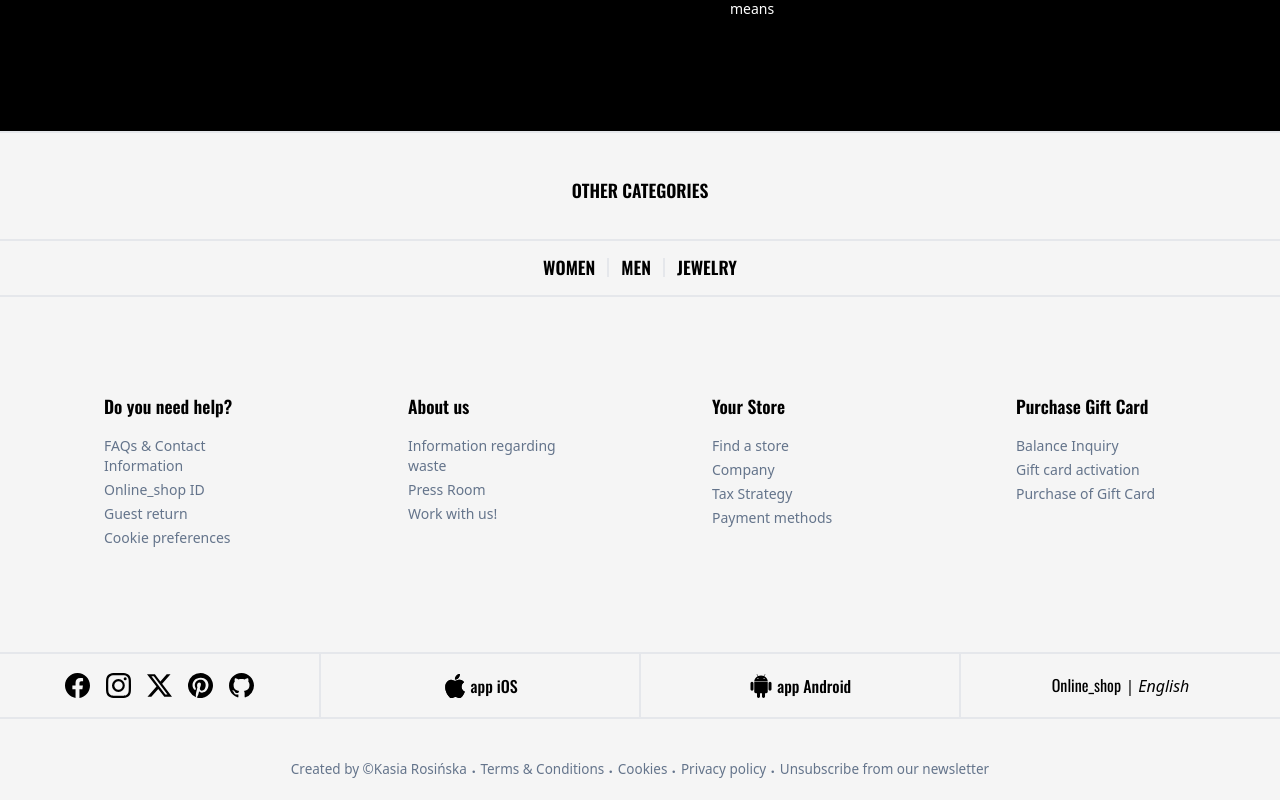
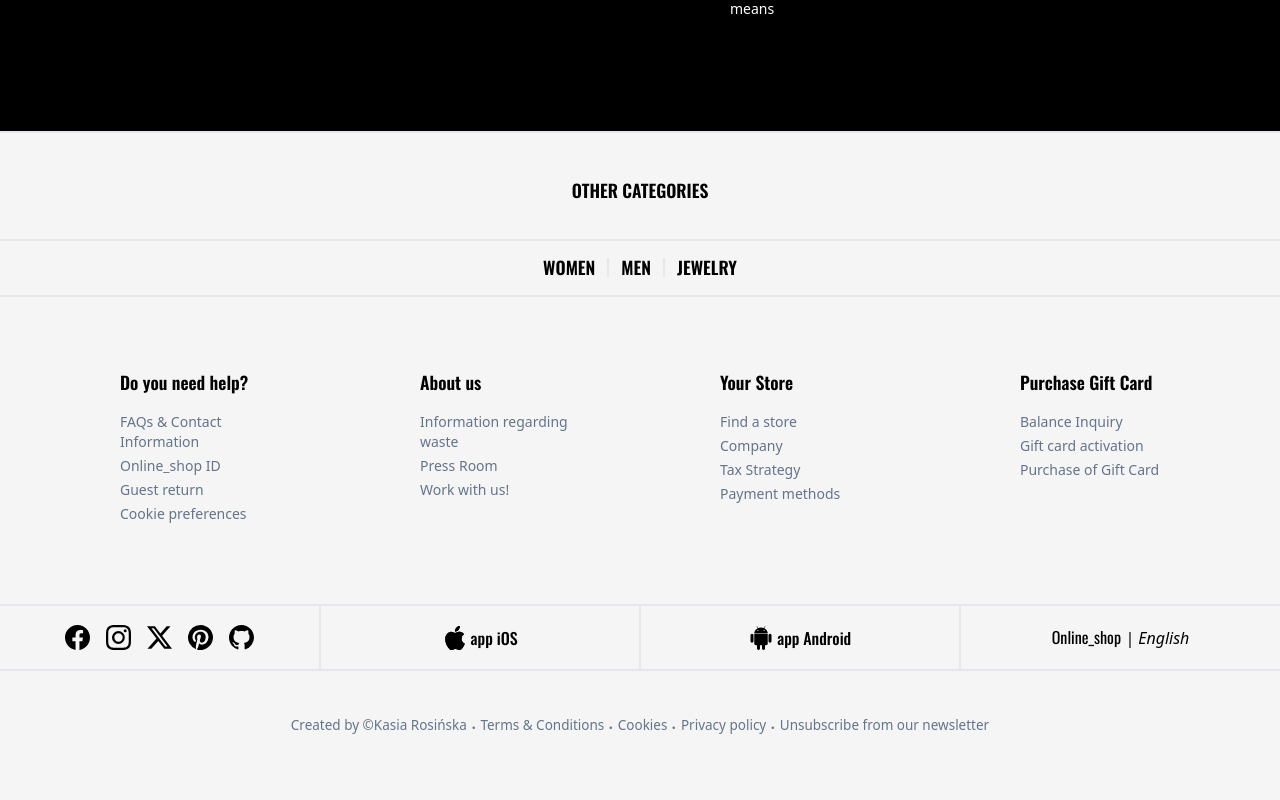
Before and after one commit to wanghaisheng/a-Online_shop-hub, a React (Vite) app: page / in a window 1280 px wide. Shown: the part 4277-5077 px from the top of the page. After the commit the page ends 5033 px from the top, so only its background shows below. Built offline with nearby package versions, Linux system fonts and the light colour scheme; no server answers.

Commit message:
fixing CopyrightFooter

```diff
--- a/src/Global state/favorite/favoriteSlice.ts
+++ b/src/Global state/favorite/favoriteSlice.ts
@@ -30,7 +30,7 @@ const favoriteSlice = createSlice({
     addingFavorite: (state, action) => {
       state.myFavorite.push(action.payload);
       sessionStorage.setItem("myFavorite", JSON.stringify(state.myFavorite));
-      toast(`❤️️ ${action.payload.title} - added to favorite`, {theme: "dark",});
+      toast(`❤️️ ${action.payload.title} - added to favorite`);
     },
     deletingFavorite: (state, action) => {
       state.myFavorite = state.myFavorite.filter(
--- a/src/components/Footer/CopyrightFooter.tsx
+++ b/src/components/Footer/CopyrightFooter.tsx
@@ -2,7 +2,7 @@ import { BsDot } from "react-icons/bs";
 
 function CopyrightFooter() {
   return (
-    <section className="container mt-10 flex flex-wrap items-center justify-center px-1 font-sans text-[13.5px] h-fit">
+    <section className="container mt-8 p-3 flex flex-wrap items-center justify-center px-1 font-sans text-[13.5px] mx-1">
       <a
         href="https://github.com/RosinskaK"
         target="_blank"
--- a/src/components/Footer/ExpandableContainer.tsx
+++ b/src/components/Footer/ExpandableContainer.tsx
@@ -13,7 +13,7 @@ const ExpandableContainer: React.FC = () => {
 
 
   return (
-    <section className=" m-16 flex w-full flex-col items-center justify-center md:hidden pb-10">
+    <section className="m-14 flex w-full flex-col items-center justify-center lg:hidden pb-10">
       {/* order of arguments in map matters!!! first is an element of the array then is an index of el. in array */}
       {footerLinks.map((el, index) => (
         <article
--- a/src/components/Footer/Footer.tsx
+++ b/src/components/Footer/Footer.tsx
@@ -10,13 +10,13 @@ function Footer() {
   return (
     <footer
       id="footer"
-      className="mb-4 flex flex-col items-center justify-center border-t-[2px] pt-12 h-full"
+      className="mb-1 flex flex-col items-center justify-center border-t-[2px] pt-12 h-full"
     >
       <OtherCategoriesFooter />
       <ExpandableContainer />
-      <section className="m-20 hidden w-full flex-row items-start justify-evenly md:flex">
+      <section className="m-14 hidden w-full flex-row items-start justify-evenly lg:flex">
         {footerLinks.map((el) => (
-          <article className="ml-5 w-[220px] p-5 text-sm" key={el?.title}>
+          <article className="ml-5 w-[200px] p-5 text-sm" key={el?.title}>
             <h3 className="pb-5">{el?.title}</h3>
             <a
               href="#footer"
@@ -66,31 +66,6 @@ function Footer() {
         </article>
       </section>
       <CopyrightFooter />
-      {/* <section className="container mt-10 flex h-full w-full flex-wrap items-center justify-center px-1 font-sans text-[13.5px]">
-        <a
-          href="https://github.com/RosinskaK"
-          target="_blank"
-          className="block cursor-pointer pb-1 text-slate-500 hover:text-pink-400 hover:underline hover:underline-offset-1"
-        >
-          Created by &copy;Kasia Rosińska
-        </a>
-        <BsDot className="fill-slate-500" />
-        <a href="#footer" className="footer-footers">
-          Terms & Conditions
-        </a>
-        <BsDot className="fill-slate-500" />
-        <a href="#footer" className="footer-footers">
-          Cookies
-        </a>
-        <BsDot className="fill-slate-500" />
-        <a href="#footer" className="footer-footers">
-          Privacy policy
-        </a>
-        <BsDot className="fill-slate-500" />
-        <a href="#footer" className="footer-footers">
-          Unsubscribe from newsletter
-        </a>
-      </section> */}
     </footer>
   );
 }
```
Also changed, not shown: src/components/BarNavigation/BarNavigationWhiteBg.tsx (deleted, +0 -136 lines), src/components/ui/Favorite Button/FavoriteBtn.tsx (+2 -11 lines).
